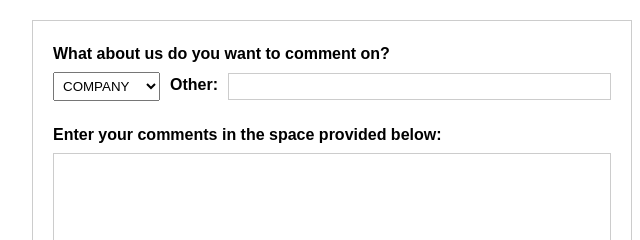
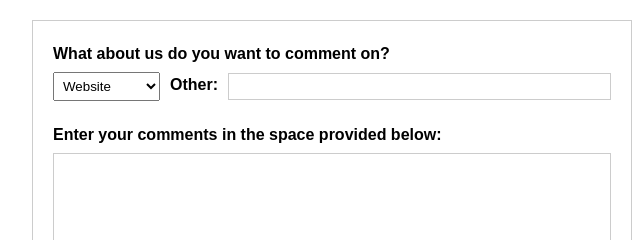
Before and after one commit to Diana-Kieru/CAT-1-Question-1, a plain HTML site: page index.html in a window 1280 px wide. Shown: the top 240 px of the page, 308-948 px from the left. Drawn offline with Linux system fonts and the light colour scheme.

Commit message:
index.html

```diff
--- a/index.html
+++ b/index.html
@@ -13,6 +13,7 @@
                 <label>What about us do you want to comment on?</label>
                 <div class="select-group">
                     <select name="topic" id="topic">
+                        <option value="" selected disabled>Website</option>
                         <option value="COMPANY">COMPANY</option>
                         <option value="PRODUCTS">PRODUCTS</option>
                         <option value="STORE">STORE</option>
```
